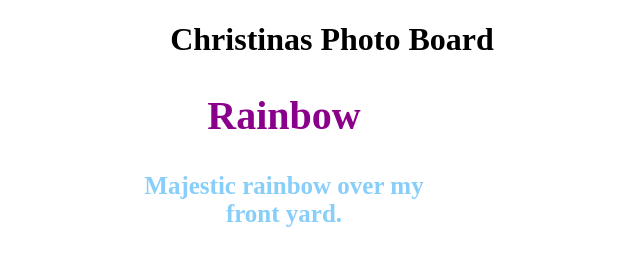
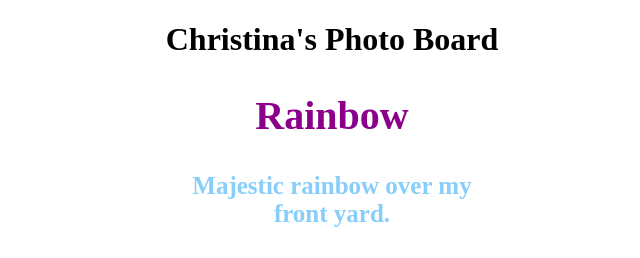
Before and after one commit to ChristinaDRoberts/picture_board, a Django app: page / in a window 1280 px wide. Shown: the top 258 px of the page, without its empty margins (308-948 px from the left). Run offline with Django 3.2, Linux system fonts and the light colour scheme; data comes from the database, SQL or seed files in the repository; both versions use the stored data as it was after the commit.

Commit message:
centering

```diff
--- a/photo_board/models.py
+++ b/photo_board/models.py
@@ -6,3 +6,6 @@ class Image(models.Model):
     title = models.CharField(max_length = 255)
     picture = models.URLField()
     description = models.TextField()
+
+    def __str__(self):
+        return self.title
--- a/photo_board/static/styles.css
+++ b/photo_board/static/styles.css
@@ -1,6 +1,10 @@
 img {
-    height :300px;
-    width: 300px;
+    height :100%;
+    width: 100%;
+    margin:0 auto;
+    text-align: center;
+    margin-right: 100px;
+
 }
 
 h2{
@@ -15,11 +19,17 @@ h4{
 }
 
 body{
-    width:30%;
+    width:100%;
     margin: 0 auto;
-    text-align: center;
+    /*text-align: center;*/
 }
 
 div{
     text-align: center;
+    margin: 0 auto;
 }
+
+h1{
+    text-align: center;
+    width:100%;
+}
--- a/photo_board/templates/base.html
+++ b/photo_board/templates/base.html
@@ -1,3 +1,4 @@
+{% load static %}
 <!doctype html>
 <html >
 <head>
@@ -7,13 +8,13 @@
     <meta http-equiv="X-UA-Compatible" content="ie=edge">
     <title>Image Board</title>
 
-    <link rel="stylesheet" href="./static/styles.css">
-    {% load static %}
+{#    <link rel="stylesheet" href="./static/styles.css">#}
+{#    {% load static %}#}
     <link rel="stylesheet" href="{% static "styles.css" %}">
 </head>
 <body>
 
-<h1>Christinas Photo Board</h1>
+<h1>Christina's Photo Board</h1>
 
 {% block content %}
 {% endblock %}
```
Also changed, not shown: db.sqlite3.
